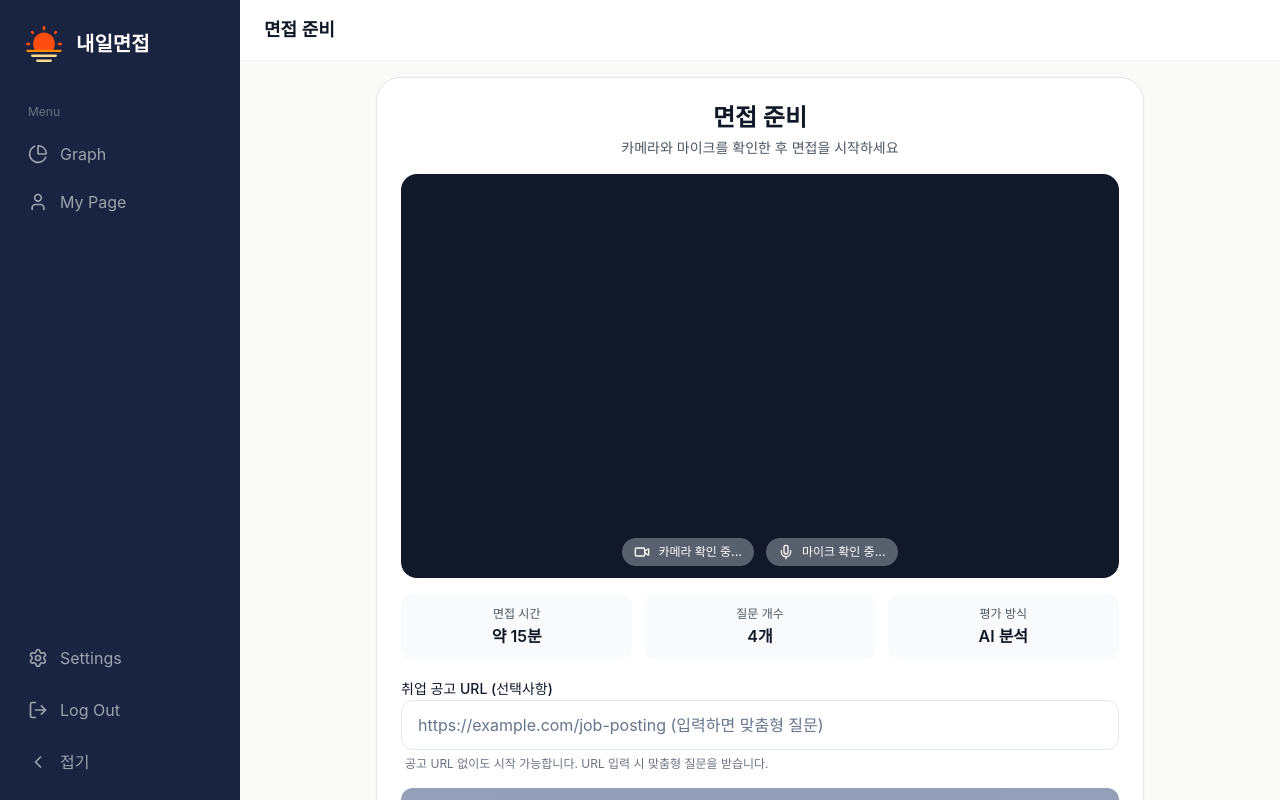
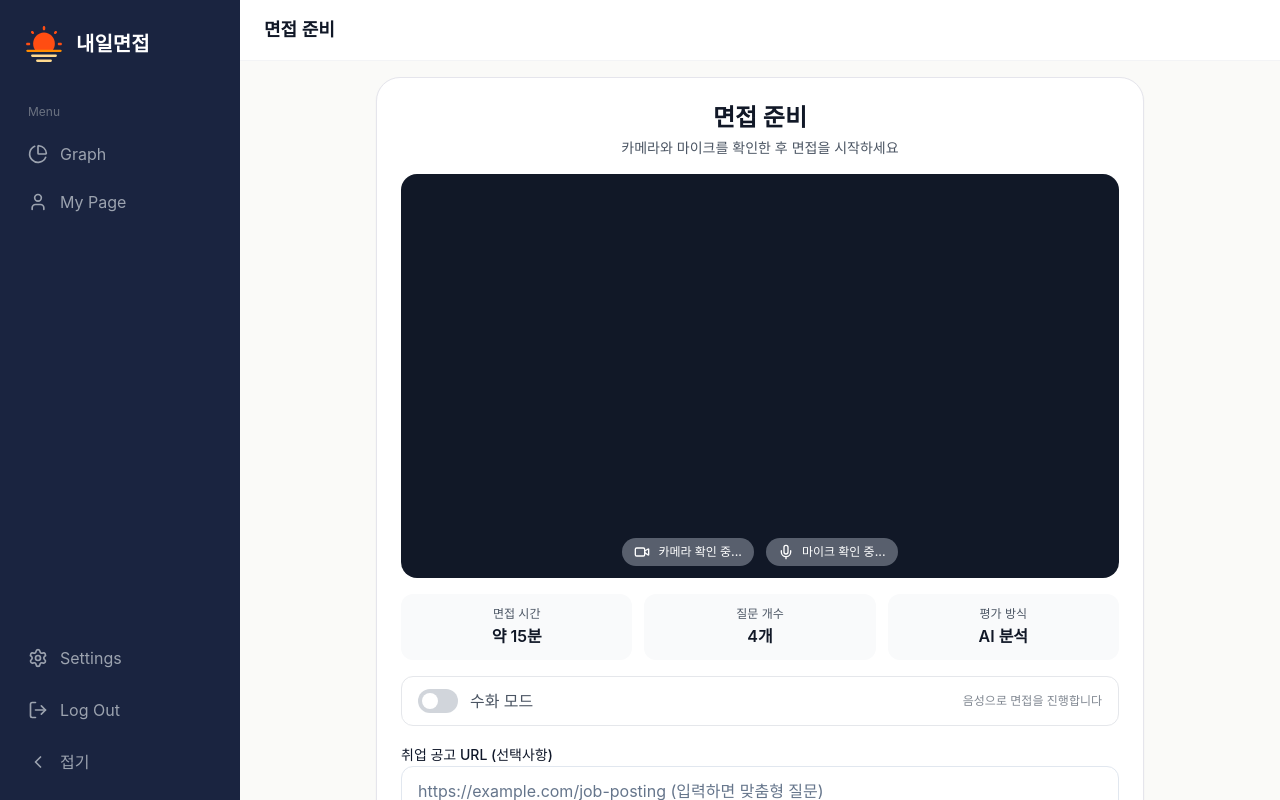
Before and after one commit to danlee-dev/RealThon-2025, a Next.js app in the folder frontend/: page /interview in a window 1280 px wide. Built offline with nearby package versions, Linux system fonts and the light colour scheme; no server answers; a web font is replaced by a local one.

Commit message:
feat: add sign language mode support to Analyzing and Waiting screens

```diff
--- a/frontend/src/app/interview/components/screens/AnalyzingScreen.tsx
+++ b/frontend/src/app/interview/components/screens/AnalyzingScreen.tsx
@@ -10,9 +10,10 @@ interface AnalyzingScreenProps {
     onComplete: (results: AnalysisResults) => void;
     videoId?: string;
     sessionId?: string;
+    isSignLanguageMode?: boolean;
 }
 
-export default function AnalyzingScreen({ onComplete, videoId, sessionId }: AnalyzingScreenProps) {
+export default function AnalyzingScreen({ onComplete, videoId, sessionId, isSignLanguageMode = false }: AnalyzingScreenProps) {
     const [status, setStatus] = useState<string>('initializing'); // initializing, analyzing, polling, completed, error
     const [error, setError] = useState<string | null>(null);
     const pollingIntervalRef = useRef<NodeJS.Timeout | null>(null);
@@ -222,11 +223,13 @@ export default function AnalyzingScreen({ onComplete, videoId, sessionId }: Anal
                                                 <Lightbulb className="w-10 h-10 animate-pulse" />
                                             </div>
                                         </div>
-                                        <h3 className="text-2xl font-bold mb-2">AI가 면접을 분석하고 있습니다</h3>
+                                        <h3 className="text-2xl font-bold mb-2">
+                                            {isSignLanguageMode ? 'AI가 수화 면접을 분석하고 있습니다' : 'AI가 면접을 분석하고 있습니다'}
+                                        </h3>
                                         <p className="text-white/80 mb-8">
                                             {status === 'initializing' && '분석을 준비하고 있습니다...'}
                                             {status === 'analyzing' && '영상을 분석 서버로 전송 중입니다...'}
-                                            {status === 'polling' && 'AI가 답변 내용을 분석하고 피드백을 생성 중입니다...'}
+                                            {status === 'polling' && (isSignLanguageMode ? 'AI가 수화 동작을 분석하고 피드백을 생성 중입니다...' : 'AI가 답변 내용을 분석하고 피드백을 생성 중입니다...')}
                                             {status === 'completed' && '분석이 완료되었습니다!'}
                                         </p>
                                     </>
--- a/frontend/src/app/interview/components/screens/WaitingScreen.tsx
+++ b/frontend/src/app/interview/components/screens/WaitingScreen.tsx
@@ -8,9 +8,11 @@ import Input from '@/components/Input';
 interface WaitingScreenProps {
     onStart: (jobPostingUrl?: string) => void;
     isLoading?: boolean;
+    isSignLanguageMode: boolean;
+    onSignLanguageModeToggle: () => void;
 }
 
-export default function WaitingScreen({ onStart, isLoading = false }: WaitingScreenProps) {
+export default function WaitingScreen({ onStart, isLoading = false, isSignLanguageMode, onSignLanguageModeToggle }: WaitingScreenProps) {
     const videoRef = useRef<HTMLVideoElement>(null);
     const [cameraReady, setCameraReady] = useState(false);
     const [micReady, setMicReady] = useState(false);
@@ -112,6 +114,25 @@ export default function WaitingScreen({ onStart, isLoading = false }: WaitingScr
                         </div>
                     </div>
 
+                    {/* Sign Language Toggle */}
+                    <button
+                        onClick={onSignLanguageModeToggle}
+                        className={`w-full flex items-center justify-between px-4 py-3 rounded-xl mb-4 transition-all border ${isSignLanguageMode
+                            ? 'bg-primary/5 border-primary text-primary'
+                            : 'bg-white border-gray-200 text-gray-600 hover:bg-gray-50'
+                            }`}
+                    >
+                        <div className="flex items-center gap-3">
+                            <div className={`w-10 h-6 rounded-full transition-colors relative ${isSignLanguageMode ? 'bg-primary' : 'bg-gray-300'}`}>
+                                <div className={`absolute top-1 left-1 w-4 h-4 bg-white rounded-full transition-transform ${isSignLanguageMode ? 'translate-x-4' : 'translate-x-0'}`} />
+                            </div>
+                            <span className="font-medium">수화 모드</span>
+                        </div>
+                        <span className="text-xs opacity-70">
+                            {isSignLanguageMode ? '수화로 면접을 진행합니다' : '음성으로 면접을 진행합니다'}
+                        </span>
+                    </button>
+
                     {/* Job Posting URL Input */}
                     <div className="mb-4">
                         <Input
--- a/frontend/src/app/interview/page.tsx
+++ b/frontend/src/app/interview/page.tsx
@@ -14,6 +14,7 @@ import { InterviewQuestion, User } from '@/types';
 
 export default function InterviewPage() {
   const [isSidebarCollapsed, setIsSidebarCollapsed] = useState(false);
+  const [isSignLanguageMode, setIsSignLanguageMode] = useState(false);
   const [currentStage, setCurrentStage] = useState<InterviewStage>(InterviewStage.WAITING);
   const [analysisResults, setAnalysisResults] = useState<AnalysisResults | null>(null);
   const [questions, setQuestions] = useState<InterviewQuestion[]>([]);
@@ -112,6 +113,8 @@ export default function InterviewPage() {
               key="waiting"
               onStart={handleStartInterview}
               isLoading={isLoadingQuestions}
+              isSignLanguageMode={isSignLanguageMode}
+              onSignLanguageModeToggle={() => setIsSignLanguageMode(!isSignLanguageMode)}
             />
           )}
           {currentStage === InterviewStage.INTERVIEWING && (
@@ -128,6 +131,7 @@ export default function InterviewPage() {
               onComplete={handleAnalysisComplete}
               videoId={videoId || undefined}
               sessionId={sessionId || undefined}
+              isSignLanguageMode={isSignLanguageMode}
             />
           )}
           {currentStage === InterviewStage.COMPLETE && analysisResults && (
```
